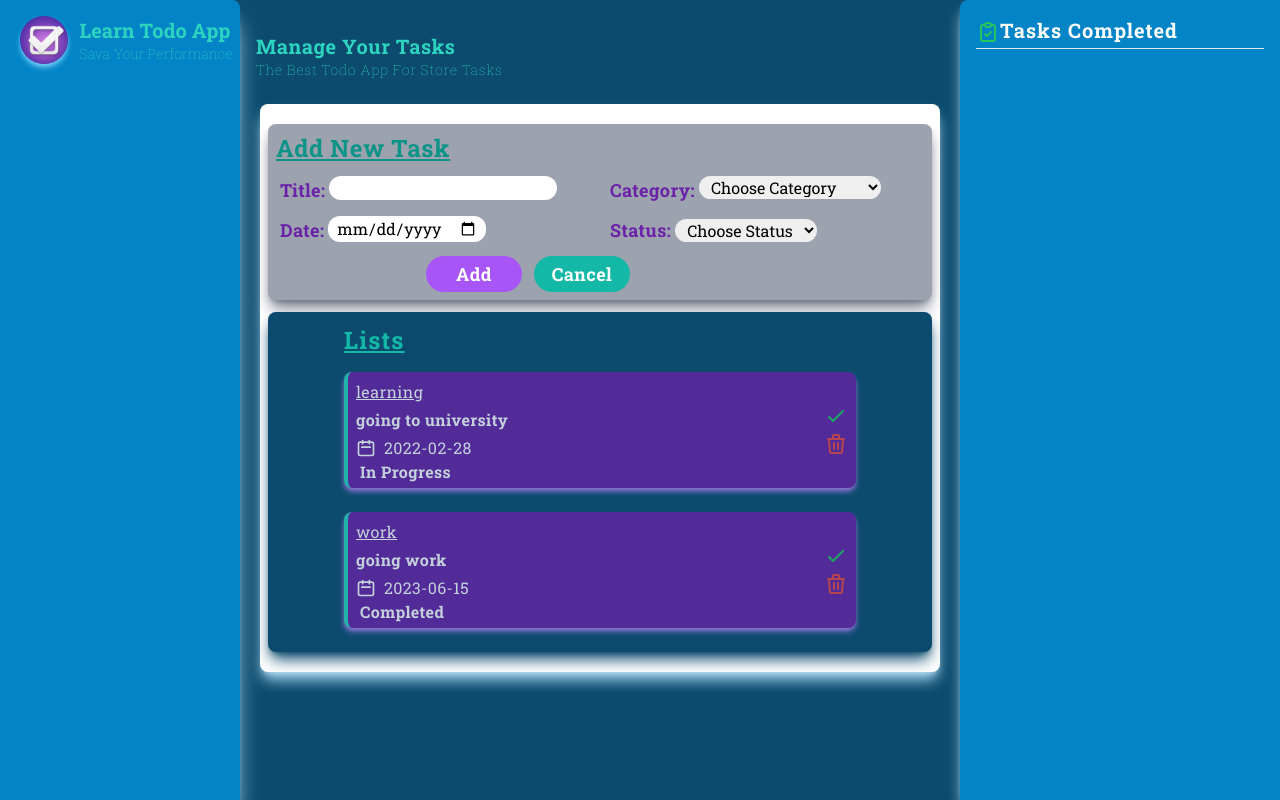
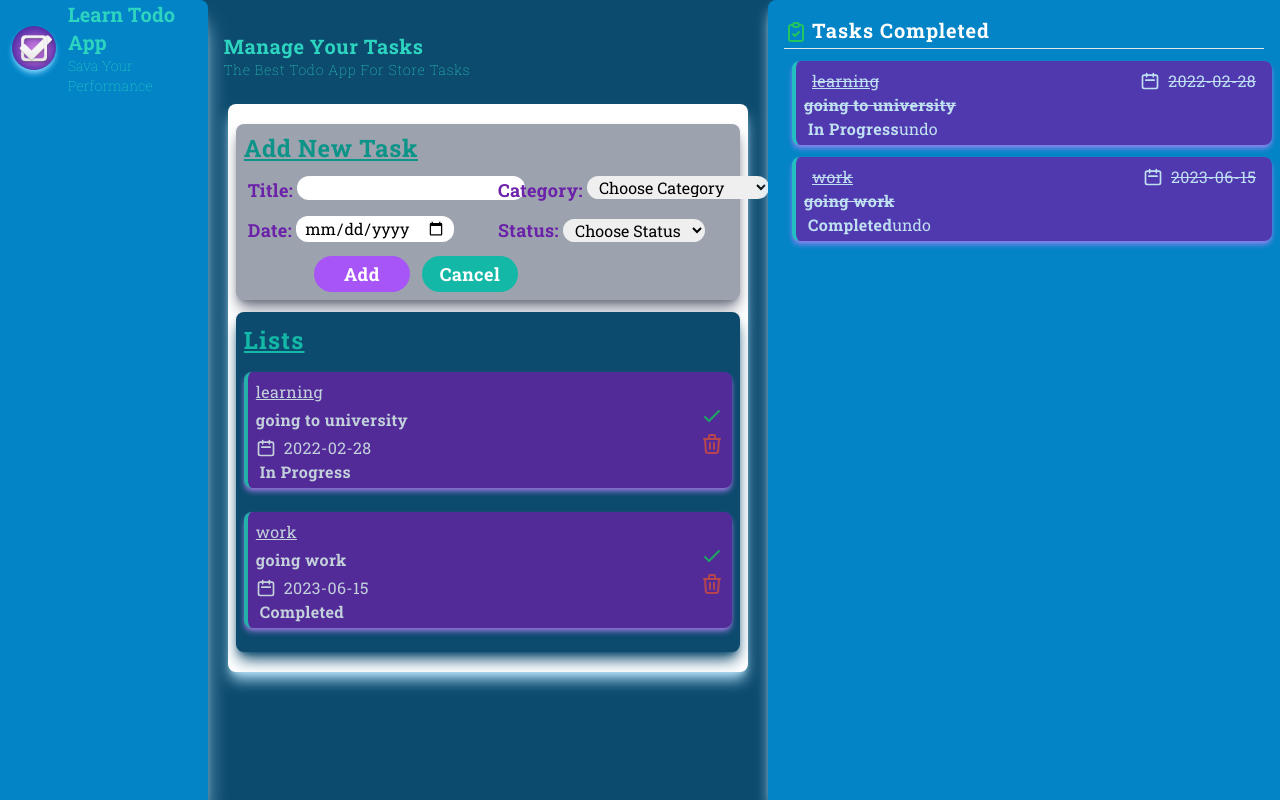
Before and after one commit to SubairMohamed/todo-project, a React (Create React App) app: page / in a window 1280 px wide. Built offline with nearby package versions, Linux system fonts and the light colour scheme.

Commit message:
making-rightside-completed-progrees-and-designing

```diff
--- a/src/components/Asides/Right.jsx
+++ b/src/components/Asides/Right.jsx
@@ -2,7 +2,7 @@ import TasksCompleted from './TasksCompleted/TasksCompleted';
 const Right = () => {
     return (
         //    aside right
-        <aside id="right" className="hidden lg:block md:w-60 xl:w-80 rounded-tl-lg shadow-lg shadow-sky-200 bg-sky-600">
+        <aside id="right" className="hidden lg:block md:w-60 xl:w-full max-w-lg rounded-tl-lg shadow-lg shadow-sky-200 bg-sky-600">
             <TasksCompleted />
         </aside>
     );
--- /dev/null
+++ b/src/components/Asides/TasksCompleted/TaskComplete.jsx
@@ -0,0 +1,30 @@
+import { CalendarIcon, } from '@heroicons/react/outline';
+import { } from '@heroicons/react/solid';
+
+const TasksCompleted = (props) => {
+
+
+    return (
+        // Task
+        <div id="task" className="card-task border-l-4 border-teal-400 flex items-center justify-between max-w-lg w-full opacity-75 relative line-through">
+            <div id="left-side" className='w-full'>
+                <div id="category" className='flex justify-between items-center w-full px-2'>
+                    <h5 className="tracking-wide underline">{props.title}</h5>
+                    <div className="flex items-center gap-2">
+                        <CalendarIcon className="h-5 w-5" />
+                        <span className="tracking-wide">{props.date}</span>
+                    </div>
+                </div>
+                <div id="content" className="mb-5">
+                    <h1 className="tracking-wide font-bold mb-1">{props.category}</h1>
+                    <div className='absolute bottom-1 ml-1'>
+                        <span className='capitalize font-RobotoSlab font-bold tracking-wide mt-1'>{props.status}</span>
+                        <span>undo</span>
+                    </div>
+                </div>
+            </div>
+        </div>
+    );
+}
+
+export default TasksCompleted;
--- a/src/components/Asides/TasksCompleted/TasksCompleted.jsx
+++ b/src/components/Asides/TasksCompleted/TasksCompleted.jsx
@@ -1,14 +1,42 @@
 import React from 'react'
 import { ClipboardCheckIcon } from '@heroicons/react/outline'
+import TaskComplete from './TaskComplete';
+
 
 const TasksCompleted = () => {
+
+    const data = [
+        {
+            id: "t-01",
+            title: "learning",
+            category: "going to university",
+            date: "2022-02-28",
+            status: "in progress",
+        },
+        {
+            id: "t-02",
+            title: "work",
+            category: "going work",
+            date: "2023-06-15",
+            status: "completed",
+        },
+    ];
+
     return (
         <section id="completed-tasks" className='mt-3 mx-3 p-1 font-RobotoSlab'>
             <div className='flex items-center'>
                 <ClipboardCheckIcon className='w-6 h-6 text-green-500' />
-                <h1 className='capitalize text-white text-xl font-bold tracking-wider mb-1'>tasks completed</h1>
+                <h1 className='capitalize text-white text-xl font-bold tracking-wider mb-1 ml-1'>tasks completed</h1>
             </div>
             <hr />
+            <div>
+                {data.map((task) => (<TaskComplete
+                    title={task.title}
+                    category={task.category}
+                    date={task.date}
+                    status={task.status} />
+                ))}
+            </div>
         </section>
     );
 }
```
